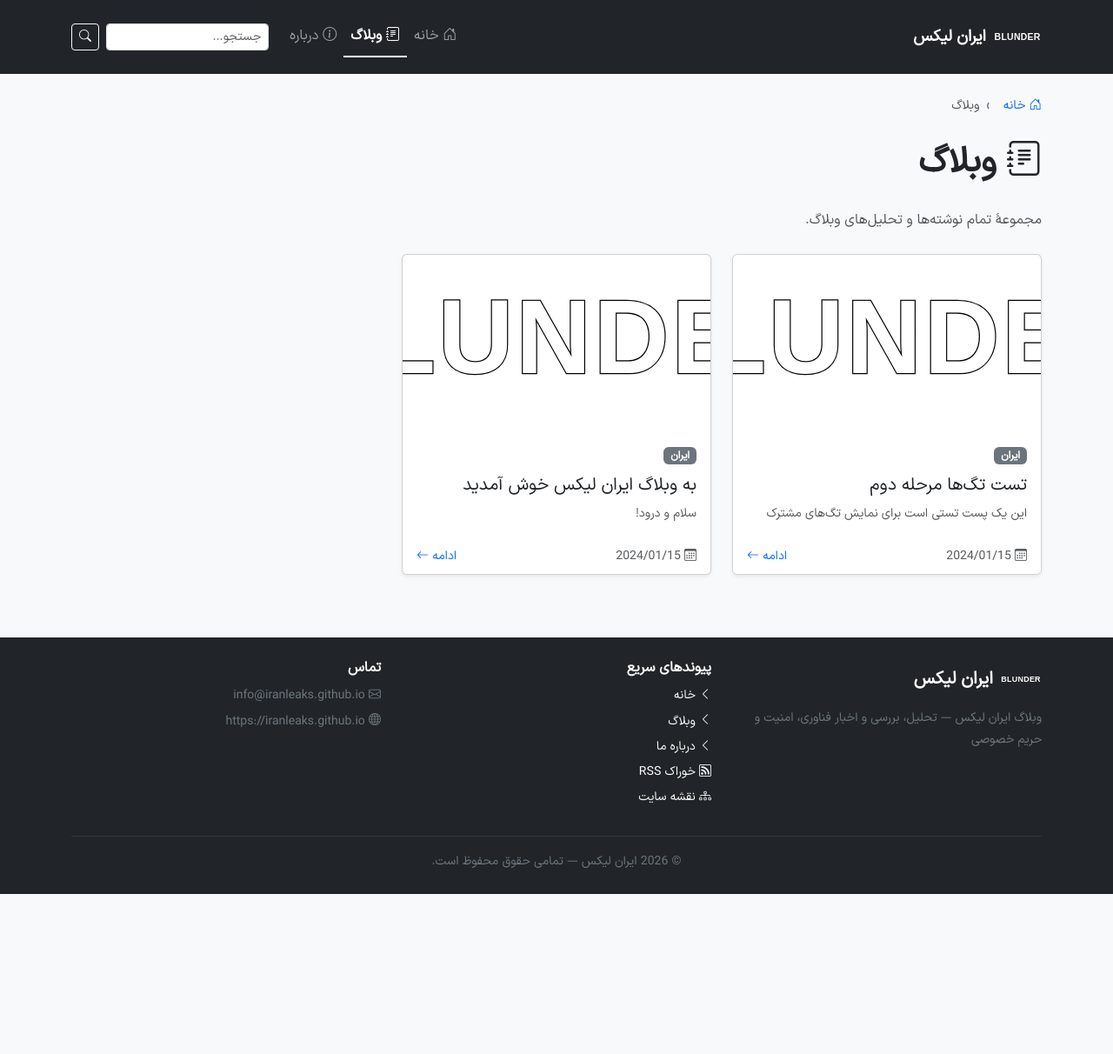
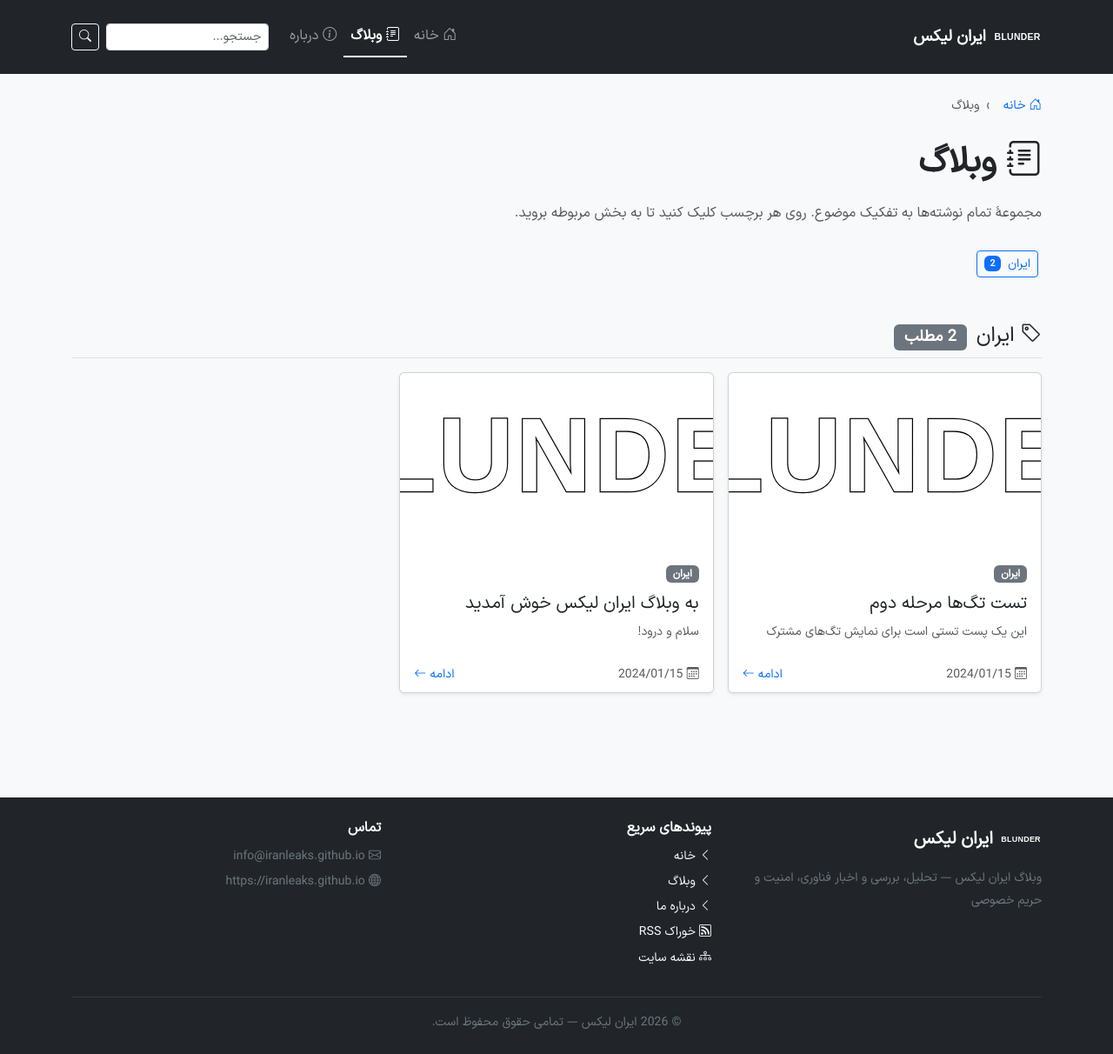
Before and after one commit to iranleaks/iranleaks.github.io, a Jekyll site: the page built from blog/index.html, in a window 1280 px wide and 1212 px high. Shown: the whole window at 87% size. Built offline with Jekyll 4.4.1, drawn with Linux system fonts in a browser that asks for light colours.

Commit message:
Update index.html

```diff
--- a/blog/index.html
+++ b/blog/index.html
@@ -1,25 +1,81 @@
 ---
 layout: default
 title: وبلاگ
-description: "همه نوشته‌های وبلاگ ایران لیکس"
+description: "همه نوشته‌های بلاندر به تفکیک موضوع"
 permalink: /blog/
 breadcrumb: true
 ---
+{% assign sorted_tags = site.tags | sort %}
+
 <div class="container py-4">
   {% include breadcrumb.html %}
 
-  <h1 class="mb-4"><i class="bi bi-journal-text"></i> وبلاگ</h1>
-  <p class="text-muted mb-4">مجموعهٔ تمام نوشته‌ها و تحلیل‌های وبلاگ.</p>
+  <h1 class="mb-3"><i class="bi bi-journal-text"></i> وبلاگ</h1>
+  <p class="text-muted mb-4">
+    مجموعهٔ تمام نوشته‌ها به تفکیک موضوع. روی هر برچسب کلیک کنید تا به بخش مربوطه بروید.
+  </p>
 
   {% if site.posts.size > 0 %}
-  <div class="row g-4">
+
+    {% if site.tags.size > 0 %}
+    <nav aria-label="فیلتر برچسب‌ها" class="mb-5">
+      {% for tag in sorted_tags %}
+      <a href="#{{ tag[0] | slugify }}"
+         class="btn btn-sm btn-outline-primary m-1 tag-filter">
+        {{ tag[0] }}
+        <span class="badge bg-primary ms-1">{{ tag[1].size }}</span>
+      </a>
+      {% endfor %}
+    </nav>
+
+    {% for tag in sorted_tags %}
+    <section id="{{ tag[0] | slugify }}" class="tag-section mb-5">
+      <h2 class="h4 border-bottom pb-2 mb-3">
+        <i class="bi bi-tag"></i> {{ tag[0] }}
+        <span class="badge bg-secondary ms-1">{{ tag[1].size }} مطلب</span>
+      </h2>
+      <div class="row g-3">
+        {% for post in tag[1] %}
+        <div class="col-md-6 col-lg-4">
+          {% include post-card.html post=post %}
+        </div>
+        {% endfor %}
+      </div>
+    </section>
+    {% endfor %}
+    {% endif %}
+
+    {% comment %}
+      بررسی وجود نوشته‌های بدون تگ
+    {% endcomment %}
+    {% assign has_untagged = false %}
     {% for post in site.posts %}
-    <div class="col-md-6 col-lg-4">
-      {% include post-card.html post=post %}
-    </div>
+      {% if post.tags.size == 0 %}
+        {% assign has_untagged = true %}
+        {% break %}
+      {% endif %}
     {% endfor %}
+
+    {% if has_untagged %}
+    <section id="untagged" class="tag-section mb-5">
+      <h2 class="h4 border-bottom pb-2 mb-3">
+        <i class="bi bi-question-circle"></i> سایر مطالب
+      </h2>
+      <div class="row g-3">
+        {% for post in site.posts %}
+          {% if post.tags.size == 0 %}
+          <div class="col-md-6 col-lg-4">
+            {% include post-card.html post=post %}
+          </div>
+          {% endif %}
+        {% endfor %}
+      </div>
+    </section>
+    {% endif %}
+
+  {% else %}
+  <div class="alert alert-info">
+    <i class="bi bi-info-circle"></i> هنوز نوشته‌ای منتشر نشده است.
   </div>
-  {% else %}
-  <div class="alert alert-info">هنوز نوشته‌ای منتشر نشده است.</div>
   {% endif %}
 </div>
```
